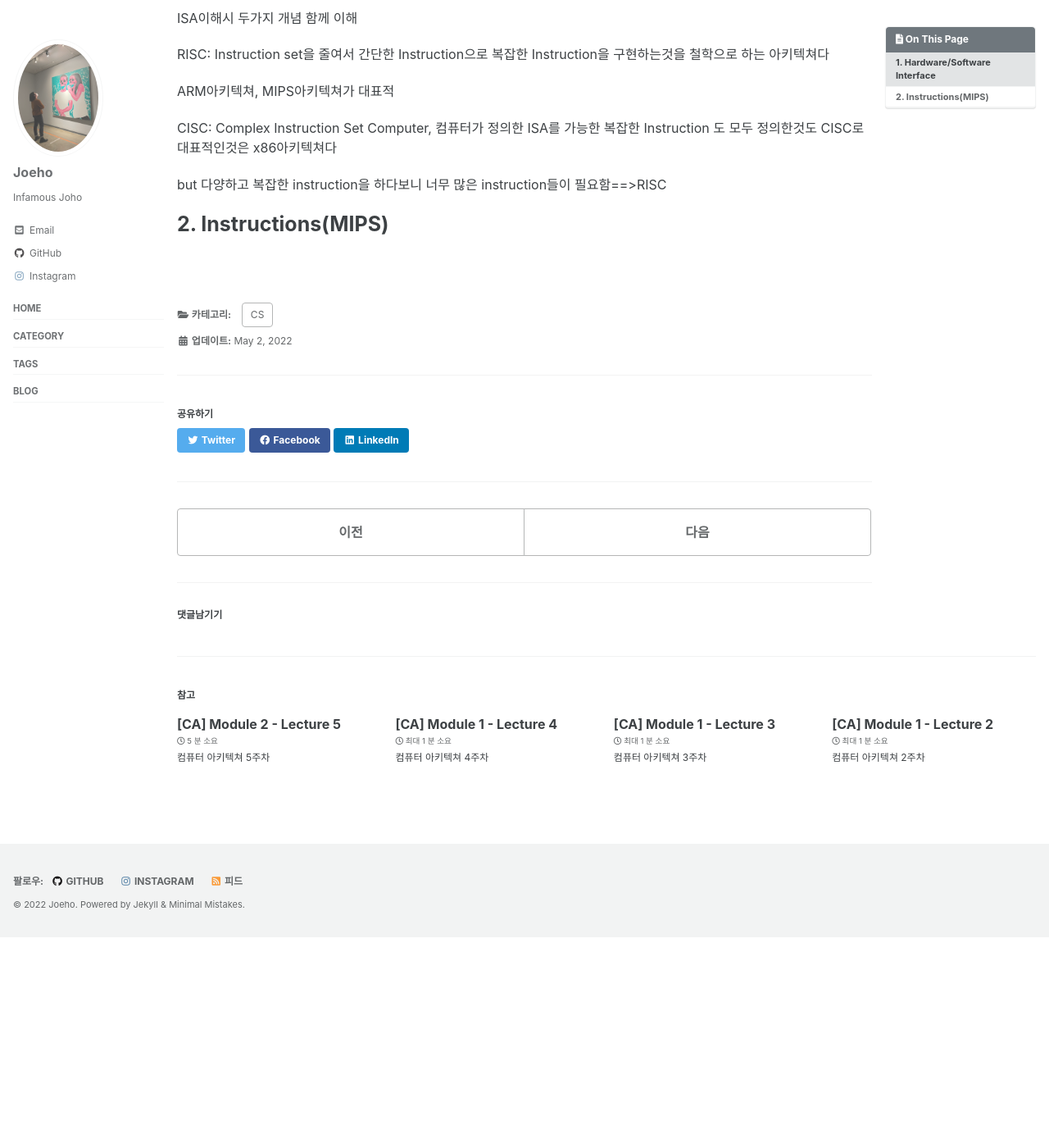
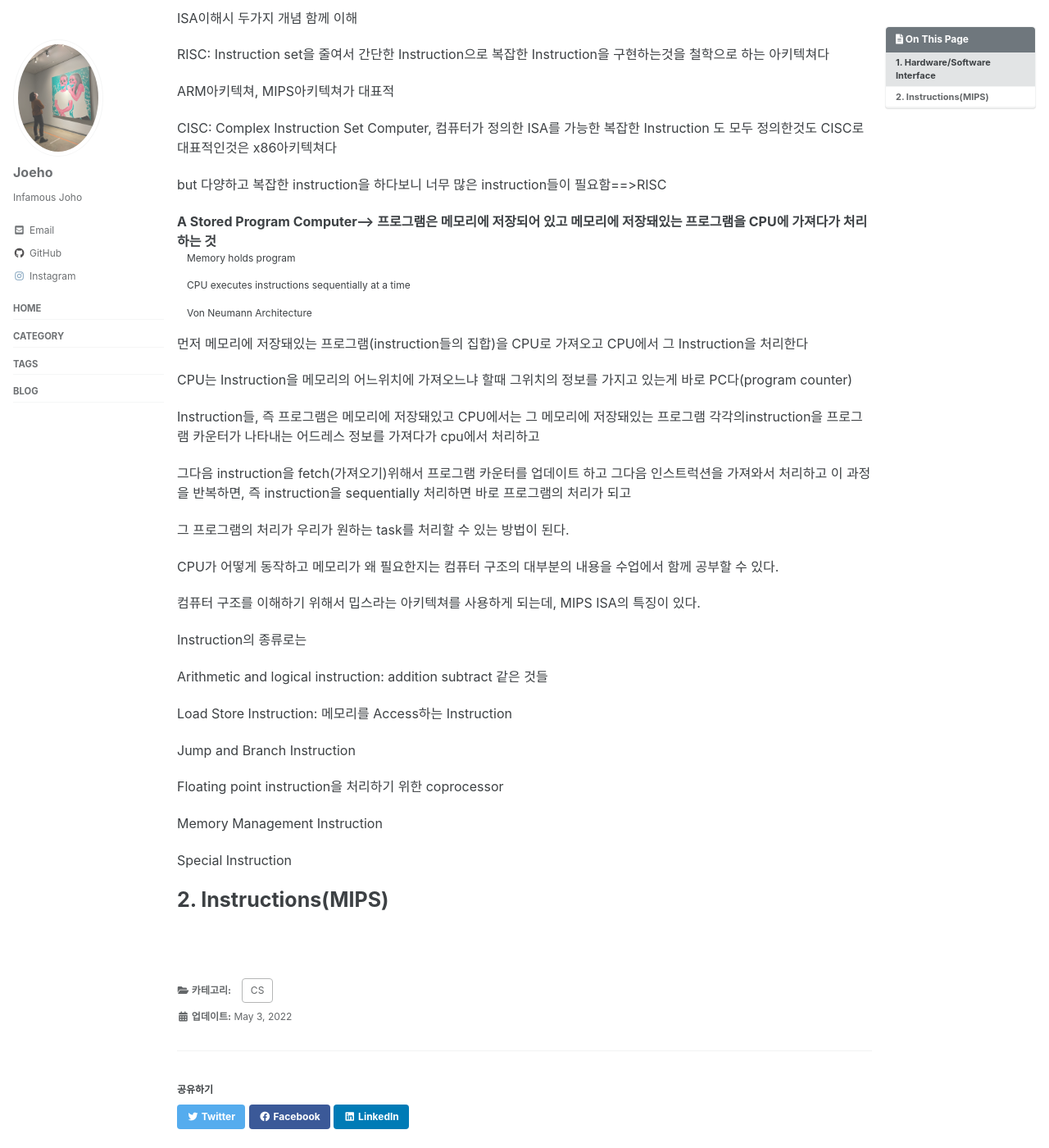
Before and after one commit to joeholee/joeholee.github.io, a Jekyll site: the page built from _posts/2022-03-15-ca-first.md, in a window 1280 px wide and 1400 px high, scrolled down 731 px. Shown: the whole window at 82% size. Built offline with Jekyll 4.4.1, drawn with Linux system fonts in a browser that asks for light colours; cached includes are drawn as plain includes; some web fonts are replaced; comment, search, counter and statistics services are not loaded; before the commit the page ends 1874 px from its top, so only the background shows below that.

Commit message:
Update 2022-03-15-ca-first.md

```diff
--- a/_posts/2022-03-15-ca-first.md
+++ b/_posts/2022-03-15-ca-first.md
@@ -58,5 +58,41 @@ CISC: Complex Instruction Set Computer, 컴퓨터가 정의한 ISA를 가능한
 
 but 다양하고 복잡한 instruction을 하다보니 너무 많은 instruction들이 필요함==>RISC
 
+A Stored Program Computer--> 프로그램은 메모리에 저장되어 있고 메모리에 저장돼있는 프로그램을 CPU에 가져다가 처리하는 것
+
+: Memory holds program
+
+: CPU executes instructions sequentially at a time
+
+: Von Neumann Architecture
+
+먼저 메모리에 저장돼있는 프로그램(instruction들의 집합)을 CPU로 가져오고 CPU에서 그 Instruction을 처리한다
+
+CPU는 Instruction을 메모리의 어느위치에 가져오느냐 할때 그위치의 정보를 가지고 있는게 바로 PC다(program counter)
+
+Instruction들, 즉 프로그램은 메모리에 저장돼있고 CPU에서는 그 메모리에 저장돼있는 프로그램 각각의instruction을 프로그램 카운터가 나타내는 어드레스 정보를 가져다가 cpu에서 처리하고
+
+그다음 instruction을 fetch(가져오기)위해서 프로그램 카운터를 업데이트 하고 그다음 인스트럭션을 가져와서 처리하고 이 과정을 반복하면, 즉 instruction을 sequentially 처리하면 바로 프로그램의 처리가 되고
+
+그 프로그램의 처리가 우리가 원하는 task를 처리할 수 있는 방법이 된다.
+
+CPU가 어떻게 동작하고 메모리가 왜 필요한지는 컴퓨터 구조의 대부분의 내용을 수업에서 함께 공부할 수 있다.
+
+컴퓨터 구조를 이해하기 위해서 밉스라는 아키텍쳐를 사용하게 되는데, MIPS ISA의 특징이 있다.
+
+Instruction의 종류로는
+
+Arithmetic and logical instruction: addition subtract 같은 것들
+
+Load Store Instruction: 메모리를 Access하는 Instruction
+
+Jump and Branch Instruction
+
+Floating point instruction을 처리하기 위한 coprocessor
+
+Memory Management Instruction
+
+Special Instruction
+
 # 2. Instructions(MIPS)
 <br>
```
Also changed, not shown: other parts of _posts/2022-03-15-ca-first.md (+1 -1 lines).
